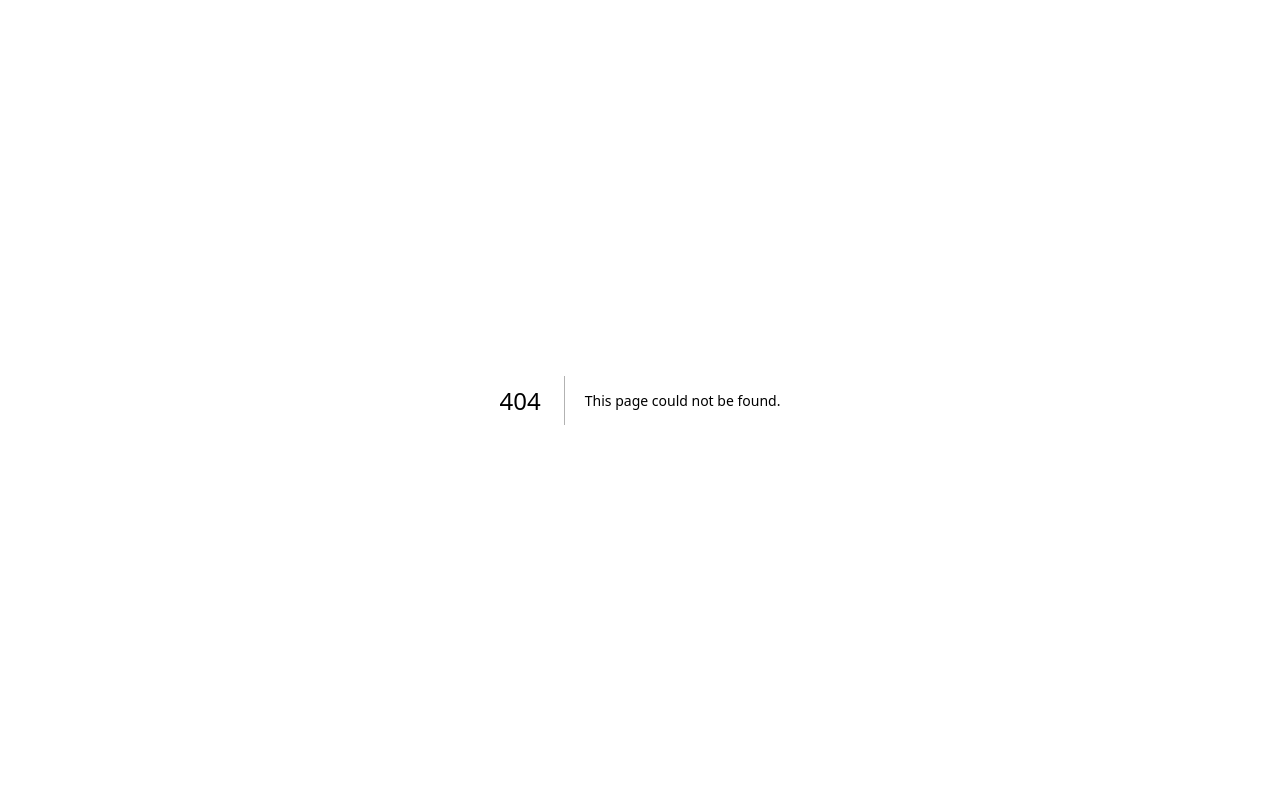
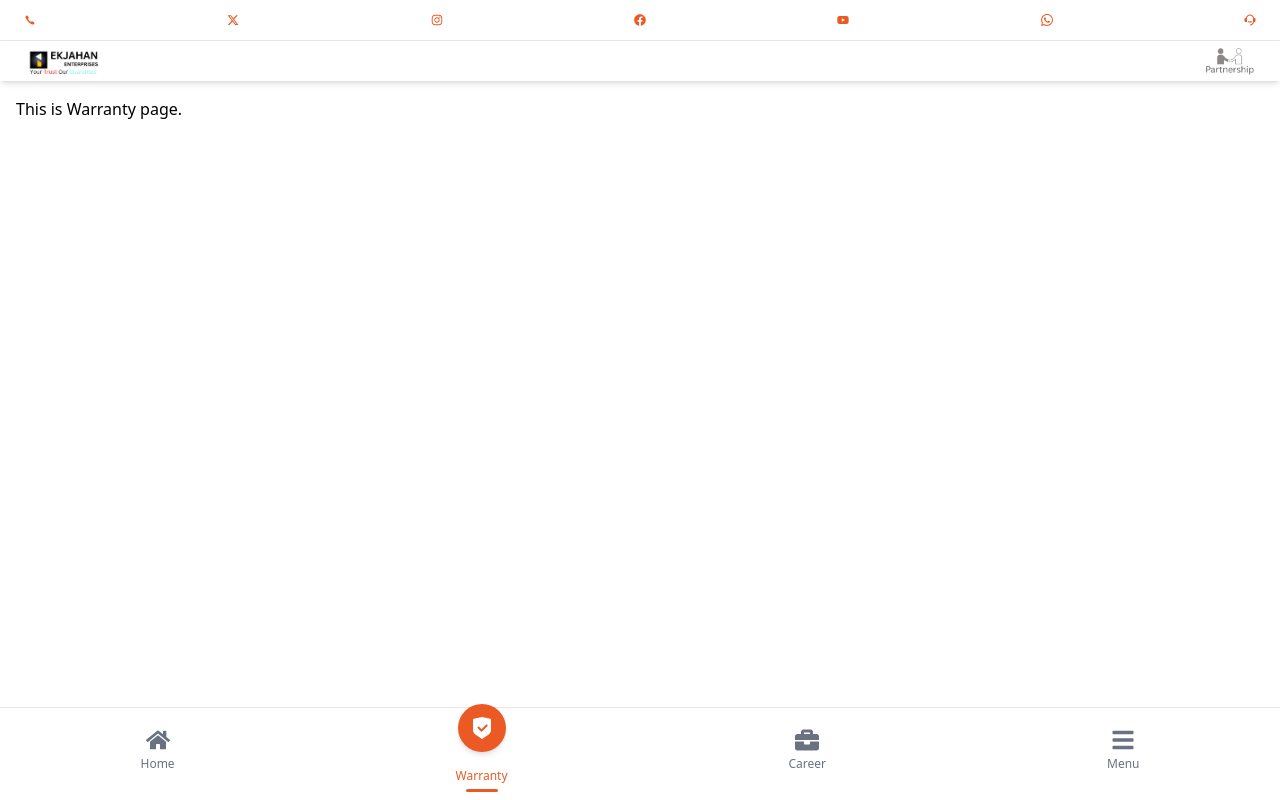
Before and after one commit to Aksshay-spec/n-ek, a Next.js app: page /warranty in a window 1280 px wide. Before the commit this address had no page. Built offline with nearby package versions, Linux system fonts and the light colour scheme.

Commit message:
Pages added

```diff
--- /dev/null
+++ b/app/career/page.jsx
@@ -0,0 +1,14 @@
+"use client";
+import Navigation from "@/components/navigator/Navigation";
+import FooterNavigation from "@/components/navigator/FooterNavigation";
+import HeroSection from "@/components/career/HeroSection";
+
+export default function Warranty() {
+  return (
+    <main>
+      <Navigation />
+      <HeroSection />
+      <FooterNavigation />
+    </main>
+  );
+}
--- /dev/null
+++ b/app/menu/page.jsx
@@ -0,0 +1,14 @@
+"use client";
+import Navigation from "@/components/navigator/Navigation";
+import FooterNavigation from "@/components/navigator/FooterNavigation";
+import HeroSection from "@/components/menu/HeroSection";
+
+export default function Warranty() {
+  return (
+    <main>
+      <Navigation />
+      <HeroSection />
+      <FooterNavigation />
+    </main>
+  );
+}
--- /dev/null
+++ b/app/warranty/page.jsx
@@ -0,0 +1,14 @@
+"use client";
+import Navigation from "@/components/navigator/Navigation";
+import FooterNavigation from "@/components/navigator/FooterNavigation";
+import HeroSection from "@/components/warranty/HeroSection";
+
+export default function Warranty() {
+  return (
+    <main>
+      <Navigation />
+      <HeroSection />
+      <FooterNavigation />
+    </main>
+  );
+}
--- /dev/null
+++ b/components/career/HeroSection.jsx
@@ -0,0 +1,7 @@
+export default function HeroSection() {
+  return (
+    <div className="p-4">
+      <h1>This is Career page.</h1>
+    </div>
+  );
+}
--- /dev/null
+++ b/components/menu/HeroSection.jsx
@@ -0,0 +1,7 @@
+export default function HeroSection() {
+  return (
+    <div className="p-4">
+      <h1>This is Menu page.</h1>
+    </div>
+  );
+}
--- /dev/null
+++ b/components/warranty/HeroSection.jsx
@@ -0,0 +1,7 @@
+export default function HeroSection() {
+  return (
+    <div className="p-4">
+      <h1>This is Warranty page.</h1>
+    </div>
+  );
+}
```
